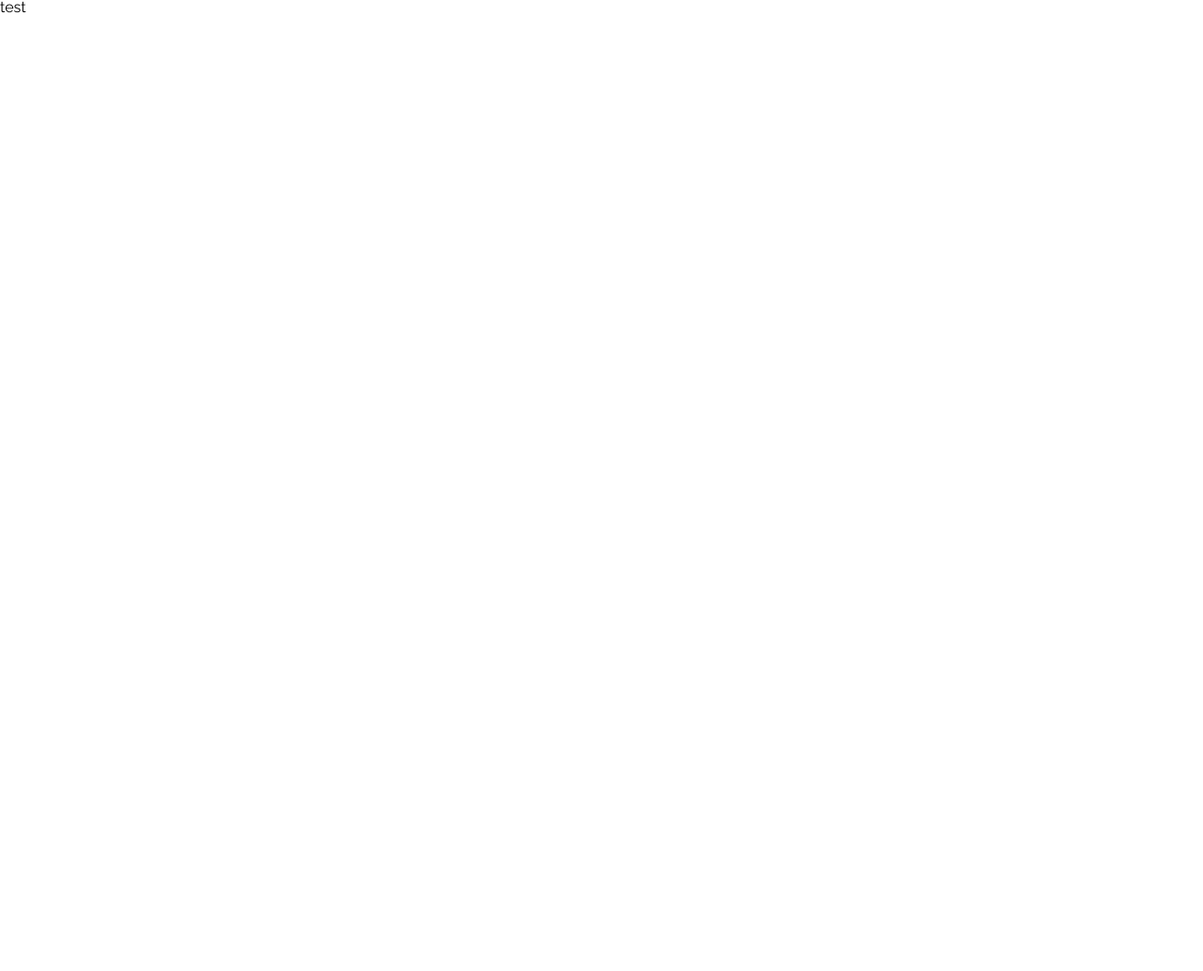
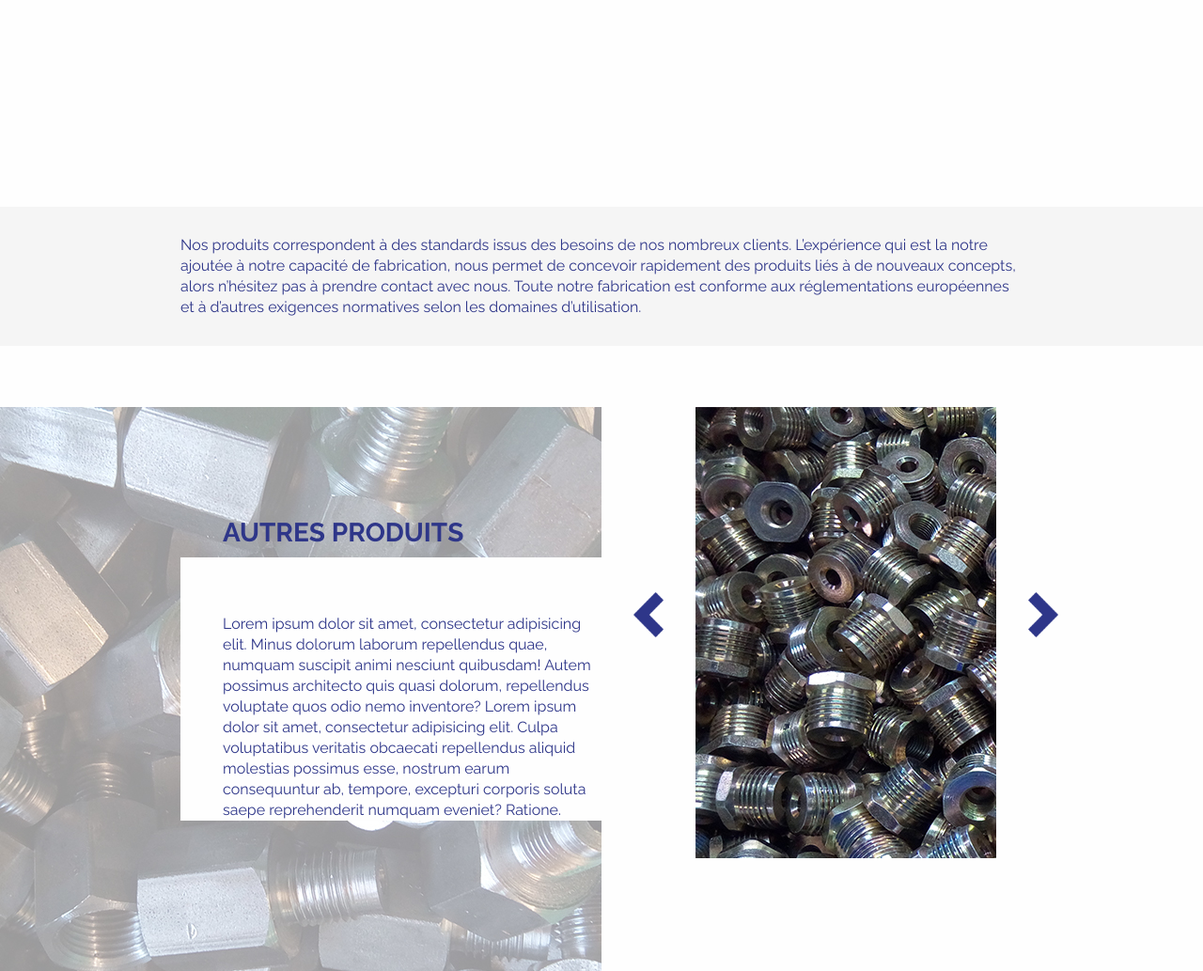
Before and after one commit to Quentinop/beaumont, a PHP site: page /views/products.html in a window 1280 px wide. Before the commit the page is almost empty. Shown: the whole page at 94% size. Before the commit the page ends 14 px from the top, so only its background shows below. Run offline with PHP 8.4, Linux system fonts and the light colour scheme.

Commit message:
start products view

```diff
--- a/src/css/main.css
+++ b/src/css/main.css
@@ -1,6 +1,12 @@
 body
 {
 	font-family: 'Raleway', sans-serif;
+}
+
+.container
+{
+	margin: 0 auto;
+	width: 70%;
 }
 
 h1
--- a/src/css/products.css
+++ b/src/css/products.css
@@ -0,0 +1,95 @@
+body
+{
+	background-color: #fefefe;
+}
+
+nav
+{
+	height: 220px;
+}
+
+.description
+{
+	background-color: #f5f5f5;
+	padding: 30px 0px;
+	margin-bottom: 65px;
+}
+
+.products
+{
+	float: left;
+	position: relative;
+	background-image: url('../img/other-products.jpg');
+	background-repeat: no-repeat;
+	background-position: 0px -100px;
+	width: 50%;
+	height: 600px;
+}
+
+.products-description
+{
+	position: absolute;
+	right: 0px;
+	top: 50%;
+	width: 70%;
+	height: 280px;
+	transform: translateY(-50%);
+	padding-left: 45px;
+	padding-top: 60px;
+	background-color: #fefefe;
+}
+
+.products-title
+{
+	position: relative;
+}
+
+.products-title h2
+{
+	position: absolute;
+	top: -100px;
+	font-weight: bold;
+	color: #2e3689;
+}
+
+.products-slider
+{
+	float: left;
+	width: 50%;
+}
+
+.left-arrow
+{
+	text-align: center;
+	width: 100px;
+	float: left;
+	line-height: 480px;
+}
+
+.left-arrow img
+{
+	cursor: pointer;
+	width: 32px;
+}
+
+.images
+{
+	float: left;
+	width: 50%;
+	height: 480px;
+	background-image: url('../img/other-product-1.jpg');
+}
+
+.right-arrow
+{
+	text-align: center;
+	width: 100px;
+	float: left;
+	line-height: 480px;
+}
+
+.right-arrow img
+{
+	cursor: pointer;
+	width: 32px;
+}
--- a/src/js/main.js
+++ b/src/js/main.js
@@ -1 +1,12 @@
-console.log('obj');
+var	slider      = document.querySelector('.images'),
+	  left_arrow  = document.querySelector('.left-arrow > img'),
+		right_arrow = document.querySelector('.right-arrow > img')
+
+left_arrow.addEventListener('click', function(e) {
+	console.log(slider.style.backgroundImage);
+	slider.style.backgroundImage = "url('../src/img/other-product-4.jpg')"
+})
+
+right_arrow.addEventListener('click', function(e) {
+	console.log('right');
+})
--- a/views/products.html
+++ b/views/products.html
@@ -9,6 +9,40 @@
 	<link rel="stylesheet" href="../src/css/products.css">
 </head>
 <body>
-	test
+
+	<nav></nav>
+
+	<section class="description">
+		<div class="container">
+			<p>
+				Nos produits correspondent à des standards issus des besoins de nos nombreux clients.
+				L’expérience qui est la notre ajoutée à notre capacité de fabrication, nous permet de concevoir rapidement des produits liés à de nouveaux concepts, alors n’hésitez pas à prendre contact avec nous.
+				Toute notre fabrication est conforme aux réglementations européennes et à d’autres exigences normatives selon les domaines d’utilisation.
+			</p>
+		</div>
+	</section>
+
+	<section class="products">
+		<div class="products-description">
+		<div class="products-title">
+			<h2>AUTRES PRODUITS</h2>
+		</div>
+			<p>
+				Lorem ipsum dolor sit amet, consectetur adipisicing elit. Minus dolorum laborum repellendus quae, numquam suscipit animi nesciunt quibusdam! Autem possimus architecto quis quasi dolorum, repellendus voluptate quos odio nemo inventore? Lorem ipsum dolor sit amet, consectetur adipisicing elit. Culpa voluptatibus veritatis obcaecati repellendus aliquid molestias possimus esse, nostrum earum consequuntur ab, tempore, excepturi corporis soluta saepe reprehenderit numquam eveniet? Ratione.
+			</p>
+		</div>
+	</section>
+
+	<section class="products-slider">
+		<div class="left-arrow">
+			<img src="../src/img/left-arrow.png" alt="">
+		</div>
+		<div class="images"></div>
+		<div class="right-arrow">
+			<img src="../src/img/right-arrow.png" alt="">
+		</div>
+	</section>
+
+	<script src="../src/js/main.js"></script>
 </body>
 </html>
```
Also changed, not shown: src/img/left-arrow.png (added), src/img/other-product-1.jpg (added), src/img/other-product-2.jpg (added), src/img/other-product-3.jpg (added), src/img/other-product-4.jpg (added), src/img/other-products.jpg (added), src/img/right-arrow.png (added).
